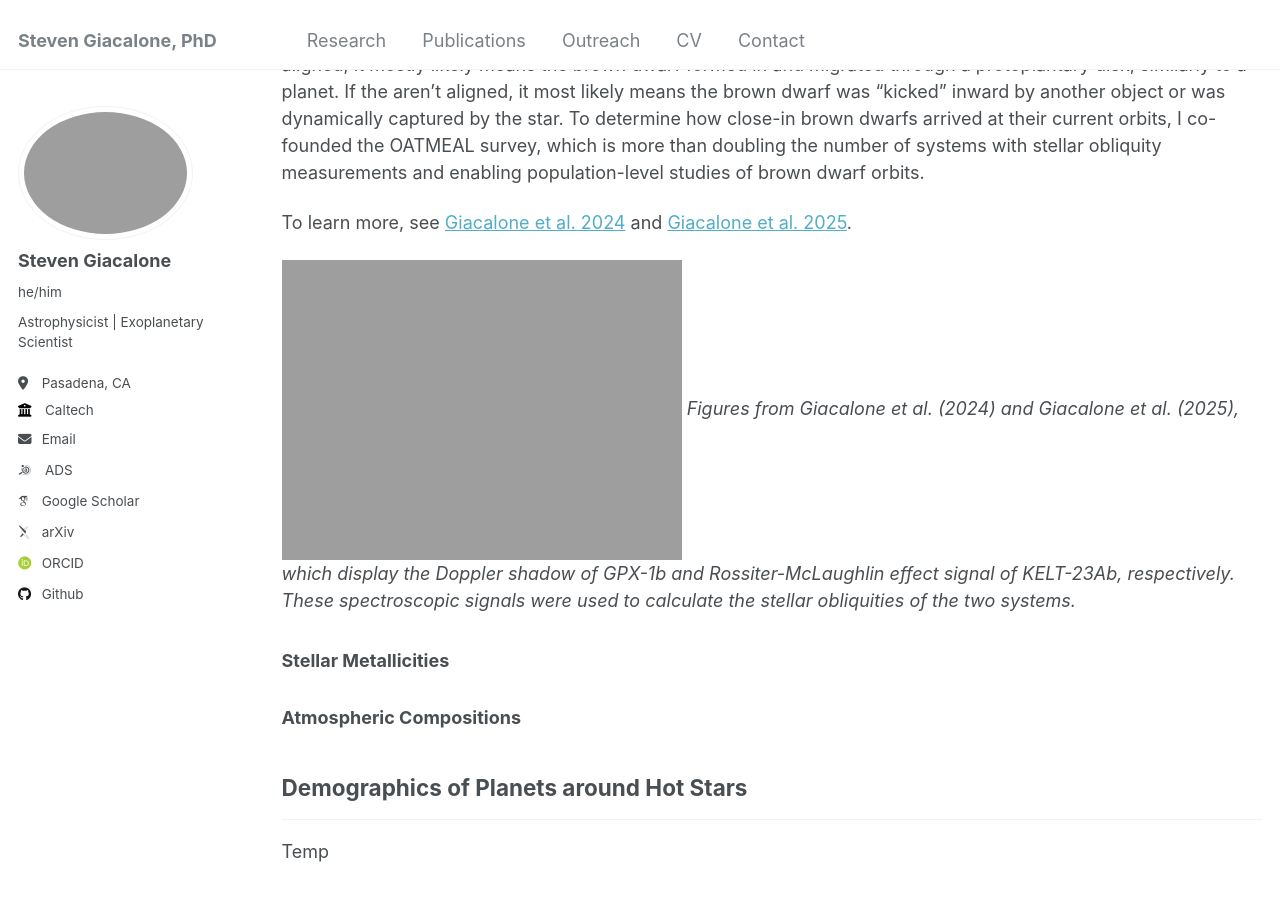
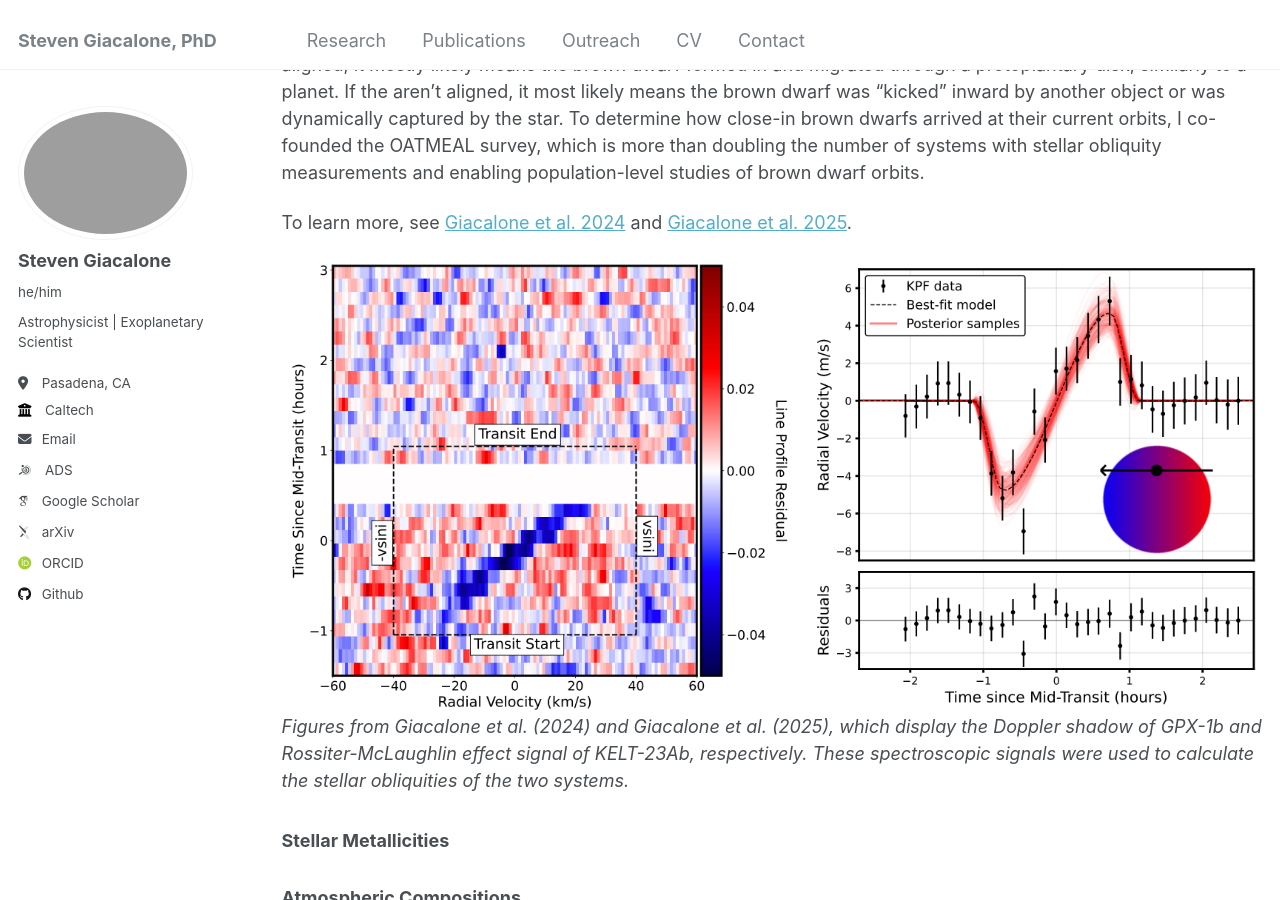
Before and after one commit to stevengiacalone/stevengiacalone.github.io, a Jekyll site: the page built from _pages/research.md, in a window 1280 px wide and 900 px high, scrolled down 457 px. Built offline with Jekyll 4.4.1, drawn with Linux system fonts in a browser that asks for light colours; some web fonts are replaced.

Commit message:
Change figure format from PDF to PNG
Updated image format from PDF to PNG for clarity.

```diff
--- a/_pages/research.md
+++ b/_pages/research.md
@@ -16,7 +16,7 @@ The angle between the hot star spin axis and the planet orbital angular momentum
 
 To learn more, see [Giacalone et al. 2024](https://stevengiacalone.github.io/files/Giacalone_etal_2024.pdf) and [Giacalone et al. 2025](https://stevengiacalone.github.io/files/Giacalone_etal_2025a.pdf).
 
-![](https://stevengiacalone.github.io/files/fig1.pdf)
+![](https://stevengiacalone.github.io/files/fig1.png)
 *Figures from Giacalone et al. (2024) and Giacalone et al. (2025), which display the Doppler shadow of GPX-1b and Rossiter-McLaughlin effect signal of KELT-23Ab, respectively. These spectroscopic signals were used to calculate the stellar obliquities of the two systems.*
 
 ### Stellar Metallicities
```
